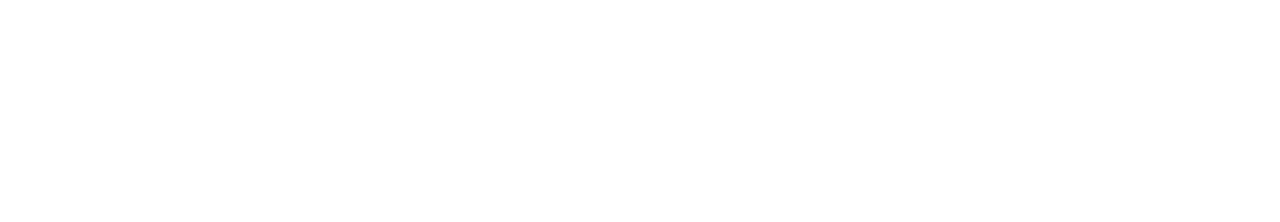
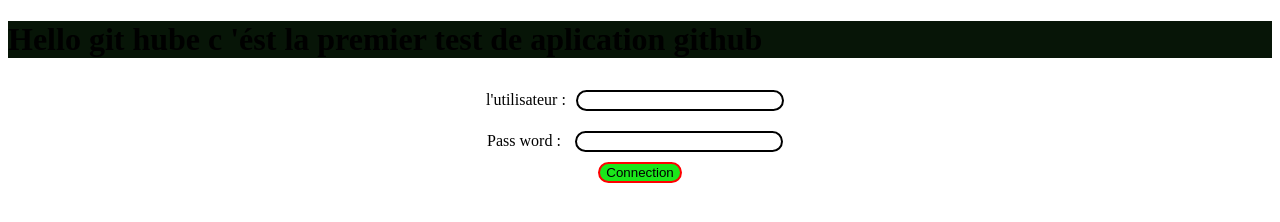
Before and after one commit to hakim-tr/My_projet, a plain HTML site: page html.html in a window 1280 px wide. Drawn offline with Linux system fonts and the light colour scheme.

Commit message:
ths edit in branch branch2

```diff
--- a/css.css
+++ b/css.css
@@ -1,3 +1,21 @@
 h1{
-    background-color: green;
+    background-color: rgb(7, 21, 7);
 }
+input {
+    border: 2px solid black;
+    width: 200px;
+    border-radius: 25px;
+    margin: 10px;
+
+}
+
+button{
+    background-color: rgb(26, 231, 26);
+    border: 2px solid red;
+    border-radius: 25px;
+}
+form{
+    text-align: center;
+    justify-content: center;
+    align-items: center;
+}
--- a/html.html
+++ b/html.html
@@ -0,0 +1,18 @@
+<!DOCTYPE html>
+<html lang="en">
+<head>
+    <meta charset="UTF-8">
+    <meta name="viewport" content="width=device-width, initial-scale=1.0">
+    <title>Document</title>
+    <link rel="stylesheet" href="css.css">
+</head>
+<body>
+    <h1>Hello  git hube  c 'ést la premier test de aplication github </h1>
+        <form  method="get">
+
+                l'utilisateur  :<input type="text"></input> <br/>
+            Pass word : <input type="password"></input><br/>
+            <button>Connection </button>
+        </form>
+</body>
+</html>
```
